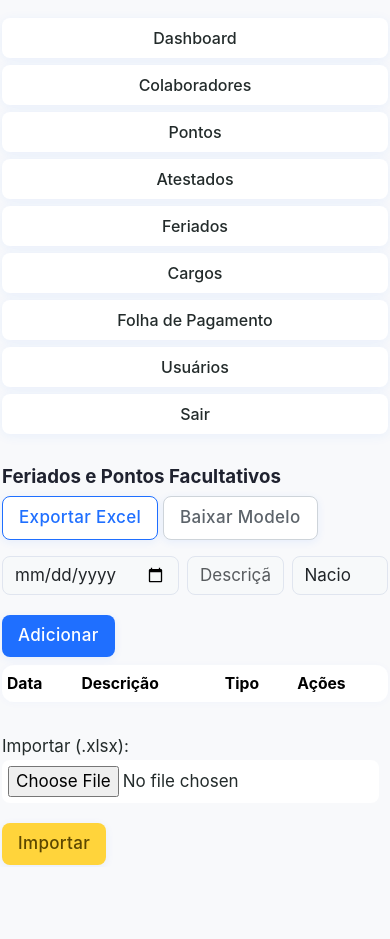
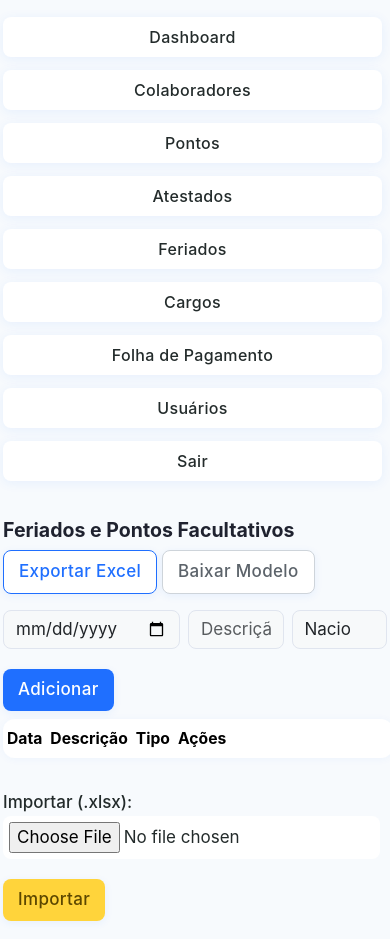
Before and after one commit to MacFranzoi/rh-flask, a Flask app: page /feriados in a window 390 px wide. Before the commit the page ends 865 px from the top, so only its background shows below. Run offline with Flask 3, Linux system fonts and the light colour scheme; a user stored in the database is signed in; lists and menus that the app fills with data are empty.

Commit message:
Update style.css

```diff
--- a/static/style.css
+++ b/static/style.css
@@ -1,5 +1,6 @@
+/* ===== Base Reset ===== */
 body {
-  background: #f8f9fb;
+  background: #f7fafd;
   color: #232b2b;
   font-family: 'Inter', Arial, Helvetica, sans-serif;
   font-size: 17px;
@@ -8,27 +9,28 @@ body {
 }
 
 .container {
-  margin-top: 32px;
-  padding-left: 12px;
-  padding-right: 12px;
+  margin-top: 30px;
+  margin-bottom: 40px;
+  padding-left: 10px;
+  padding-right: 10px;
+  max-width: 100vw;
 }
 
 nav {
   margin-bottom: 32px;
-  padding: 12px 0;
   display: flex;
   flex-wrap: wrap;
-  gap: 12px;
+  gap: 10px;
 }
 
 nav .btn {
-  margin-right: 0;
+  margin: 0 5px 8px 0;
   border: none;
   background: #fff;
   color: #232b2b;
   font-weight: 500;
   border-radius: 8px;
-  box-shadow: 0 2px 12px #1f6fff12;
+  box-shadow: 0 2px 12px #1f6fff13;
   padding: 8px 18px;
   font-size: 1rem;
   transition: background 0.2s, color 0.2s, box-shadow 0.2s;
@@ -42,16 +44,18 @@ nav .btn:hover, nav .btn.active {
 h2, h3, h5 {
   font-weight: 700;
   color: #1f222f;
-  margin-top: 24px;
+  margin-top: 22px;
 }
 
+/* ==== Cards ==== */
 .card {
   border: none;
   border-radius: 14px;
   box-shadow: 0 3px 18px #1f6fff10;
   background: #fff;
-  padding: 24px 18px;
-  margin-bottom: 16px;
+  padding: 22px 16px;
+  margin-bottom: 15px;
+  overflow-x: auto;
 }
 
 .card .fw-bold {
@@ -65,15 +69,18 @@ h2, h3, h5 {
   font-weight: 700;
 }
 
+/* ==== Tables ==== */
 .table {
   background: #fff;
   border-radius: 12px;
-  box-shadow: 0 1px 8px #1f6fff08;
-  overflow: hidden;
+  box-shadow: 0 1px 8px #1f6fff0c;
   width: 100%;
+  overflow-x: auto;
+  min-width: 520px;
 }
+
 .table th, .table td {
-  padding: 12px 13px;
+  padding: 11px 12px;
   border: none;
   vertical-align: middle;
   font-size: 1rem;
@@ -85,28 +92,48 @@ h2, h3, h5 {
   background: #e8efff;
 }
 
+/* Table responsive wrapper */
+.table-responsive {
+  width: 100%;
+  overflow-x: auto;
+  margin-bottom: 18px;
+}
+
+/* ==== Forms ==== */
 .form-control, .form-select {
   border-radius: 8px;
   border: 1px solid #e0e5ef;
   background: #f7f9fa;
   font-size: 1em;
+  margin-bottom: 12px;
   transition: border 0.15s, box-shadow 0.15s;
-  margin-bottom: 12px;
 }
 .form-control:focus, .form-select:focus {
   border-color: #1f6fff;
-  box-shadow: 0 0 0 2px #1f6fff19;
+  box-shadow: 0 0 0 2px #1f6fff18;
   background: #fff;
 }
 
-.btn-primary, .btn-warning, .btn-danger, .btn-secondary, .btn-outline-primary, .btn-outline-secondary {
+label.form-label {
+  font-weight: 500;
+}
+
+input[type="file"] {
+  background: #fff;
+  padding: 6px;
+  border-radius: 8px;
+  margin-bottom: 12px;
+}
+
+/* ==== Buttons ==== */
+.btn, .btn-primary, .btn-warning, .btn-danger, .btn-secondary, .btn-outline-primary, .btn-outline-secondary {
   border: none;
   border-radius: 8px;
-  min-width: 100px;
+  min-width: 95px;
   font-weight: 500;
   letter-spacing: 0.02em;
-  box-shadow: 0 2px 8px #1f6fff15;
-  padding: 8px 16px;
+  box-shadow: 0 2px 8px #1f6fff13;
+  padding: 8px 15px;
   font-size: 1em;
   transition: background 0.18s, color 0.18s;
 }
@@ -162,20 +189,15 @@ h2, h3, h5 {
   color: #212529;
 }
 
+/* ==== Alert ==== */
 .alert {
   border-radius: 8px;
   font-size: 1em;
   margin-top: 20px;
-  box-shadow: 0 1px 7px #1f6fff0c;
+  box-shadow: 0 1px 7px #1f6fff0b;
 }
 
-input[type="file"] {
-  background: #fff;
-  padding: 6px;
-  border-radius: 8px;
-  margin-bottom: 12px;
-}
-
+/* ==== Scrollbar ==== */
 ::-webkit-scrollbar {
   width: 8px;
   background: #e8eaf4;
@@ -185,25 +207,43 @@ input[type="file"] {
   border-radius: 7px;
 }
 
+/* ==== RESPONSIVE ==== */
 @media (max-width: 900px) {
   .container {
     margin-top: 8px;
-    padding: 2px;
+    padding: 3px;
+    margin-bottom: 15px;
   }
   nav {
     flex-direction: column;
-    gap: 7px;
-    padding: 8px 0;
+    gap: 5px;
+    padding: 6px 0;
   }
   .card {
-    padding: 14px 7px;
+    padding: 13px 6px;
+    min-width: 0;
+  }
+  .table-responsive, .table {
+    min-width: 0;
+    width: 100vw;
+    overflow-x: auto;
+    display: block;
   }
   .table th, .table td {
-    padding: 7px 5px;
+    padding: 8px 4px;
     font-size: 0.98rem;
+    white-space: nowrap;
   }
   h2, h3, h5 {
-    font-size: 1.1em;
-    margin-top: 12px;
+    font-size: 1.15em;
+    margin-top: 13px;
   }
 }
+
+/* Melhor responsividade para checkbox de permissões */
+.form-check {
+  margin-bottom: 4px;
+}
+.form-check-inline {
+  min-width: 130px;
+}
```
